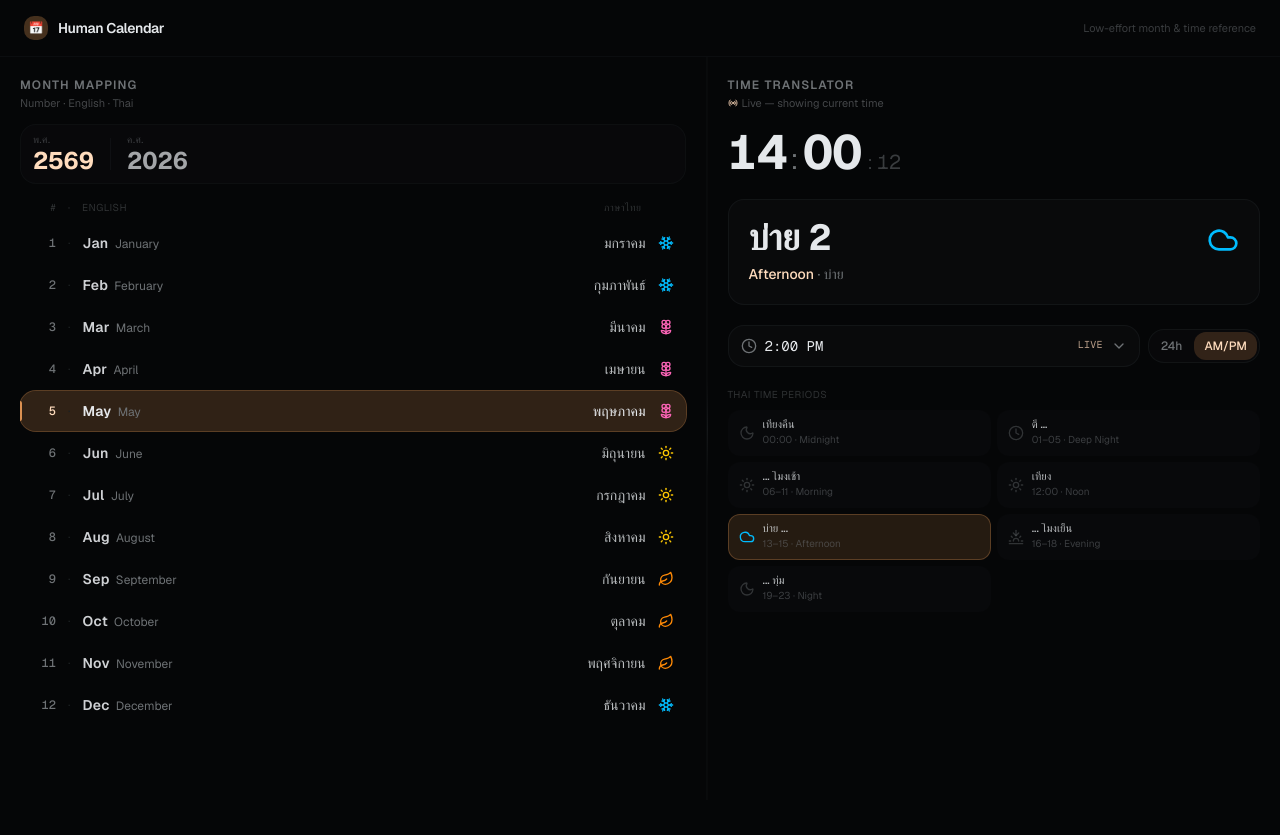
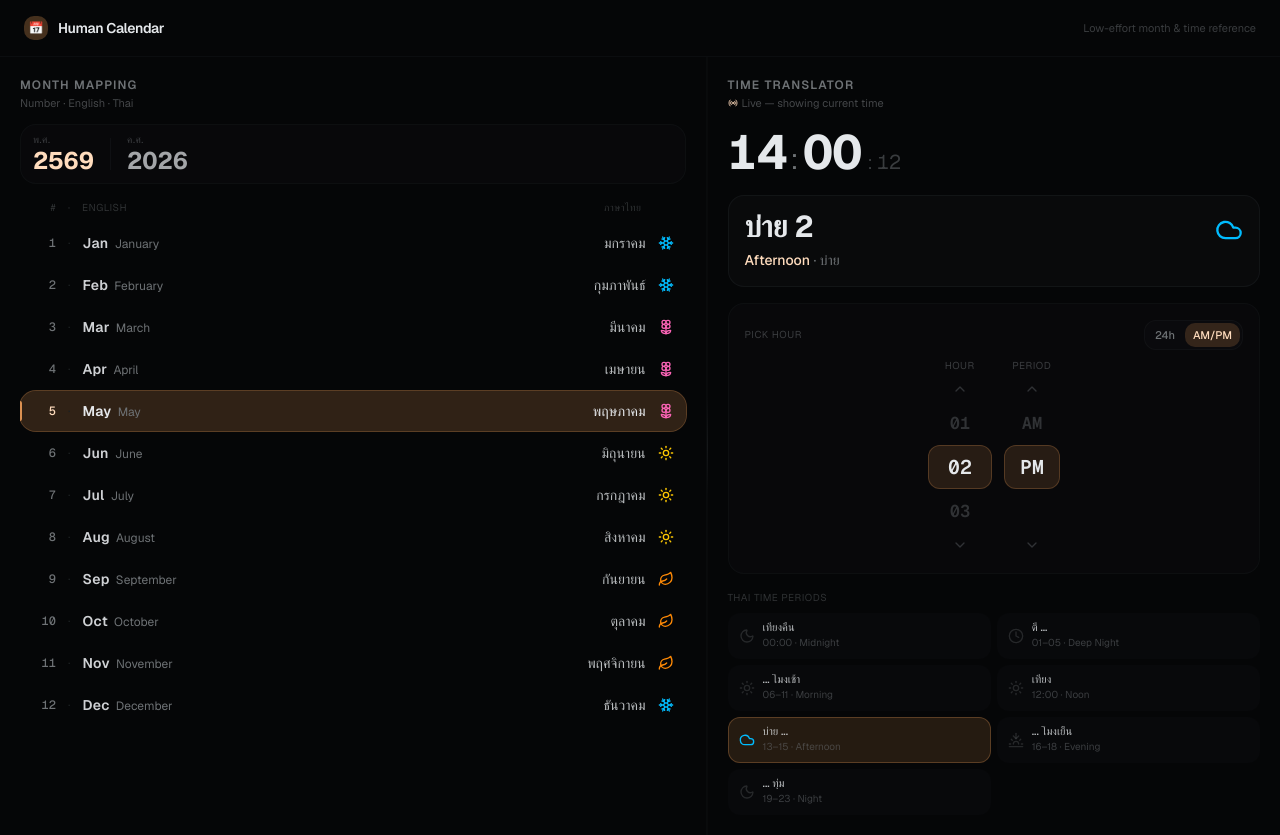
Before and after one commit to Sadiqeen/human-calendar-app, a Next.js app: page / in a window 1280 px wide. Both pictures are taken after a click on the button "AM/PM". Before the commit the page ends 800 px from the top, so only its background shows below. Built offline with nearby package versions, Linux system fonts and the light colour scheme.

Commit message:
feat: add scroll-wheel time picker with AM/PM
Implement tactile scroll-wheel for better time selection.

```diff
--- a/app/globals.css
+++ b/app/globals.css
@@ -113,3 +113,13 @@
     @apply bg-background text-foreground;
   }
 }
+
+@layer utilities {
+  .no-scrollbar::-webkit-scrollbar {
+    display: none;
+  }
+  .no-scrollbar {
+    -ms-overflow-style: none;
+    scrollbar-width: none;
+  }
+}
--- a/components/time-translator.tsx
+++ b/components/time-translator.tsx
@@ -1,6 +1,6 @@
 "use client"
 
-import { useState, useEffect, useRef } from "react"
+import { useState, useEffect, useRef, useCallback } from "react"
 import { translateToThaiTime } from "@/lib/calendar-data"
 import { cn } from "@/lib/utils"
 import {
@@ -12,8 +12,8 @@ import {
   Sun,
   Sunset,
   Cloud,
+  ChevronUp,
   ChevronDown,
-  Check,
 } from "lucide-react"
 import type { PeriodIconType } from "@/lib/calendar-data"
 
@@ -21,11 +21,7 @@ function pad(n: number) {
   return n.toString().padStart(2, "0")
 }
 
-// Icon color map per period
-const PERIOD_ICON_CONFIG: Record<
-  PeriodIconType,
-  { icon: typeof Moon; color: string }
-> = {
+const PERIOD_ICON_CONFIG: Record<PeriodIconType, { icon: typeof Moon; color: string }> = {
   Moon:    { icon: Moon,    color: "text-indigo-400" },
   Clock:   { icon: Clock,   color: "text-blue-400" },
   Sunrise: { icon: Sunrise, color: "text-orange-400" },
@@ -36,107 +32,144 @@ const PERIOD_ICON_CONFIG: Record<
 
 type TimeMode = "24hr" | "ampm"
 
-const HOURS_24 = Array.from({ length: 24 }, (_, i) => i)
-
-function to12(h: number): { hour: number; period: "AM" | "PM" } {
-  if (h === 0)  return { hour: 12, period: "AM" }
-  if (h < 12)   return { hour: h,  period: "AM" }
-  if (h === 12) return { hour: 12, period: "PM" }
-  return { hour: h - 12, period: "PM" }
+// --- Scroll-Wheel Column ---
+interface WheelColumnProps {
+  items: string[]
+  selectedIndex: number
+  onChange: (index: number) => void
+  label?: string
 }
 
-function from12(h: number, p: "AM" | "PM"): number {
-  if (p === "AM") return h === 12 ? 0 : h
-  return h === 12 ? 12 : h + 12
+const ITEM_H = 44 // px per row
+
+function WheelColumn({ items, selectedIndex, onChange, label }: WheelColumnProps) {
+  const containerRef = useRef<HTMLDivElement>(null)
+  const isDragging = useRef(false)
+  const startY = useRef(0)
+  const startIndex = useRef(0)
+  const frameRef = useRef<number | null>(null)
+
+  // Scroll into view on change
+  useEffect(() => {
+    const el = containerRef.current
+    if (!el) return
+    el.scrollTo({ top: selectedIndex * ITEM_H, behavior: "smooth" })
+  }, [selectedIndex])
+
+  const clamp = (v: number) => Math.max(0, Math.min(items.length - 1, v))
+
+  const handleScroll = useCallback(() => {
+    if (frameRef.current) return
+    frameRef.current = requestAnimationFrame(() => {
+      frameRef.current = null
+      const el = containerRef.current
+      if (!el) return
+      const idx = Math.round(el.scrollTop / ITEM_H)
+      if (idx !== selectedIndex) onChange(clamp(idx))
+    })
+  }, [selectedIndex, onChange, items.length])
+
+  // Touch/mouse drag
+  const onPointerDown = (e: React.PointerEvent) => {
+    isDragging.current = true
+    startY.current = e.clientY
+    startIndex.current = selectedIndex
+    ;(e.currentTarget as HTMLElement).setPointerCapture(e.pointerId)
   }
-
-function formatHourLabel(h: number, mode: TimeMode): string {
-  if (mode === "24hr") return `${pad(h)}:00`
-  const { hour, period } = to12(h)
-  return `${hour}:00 ${period}`
+  const onPointerMove = (e: React.PointerEvent) => {
+    if (!isDragging.current) return
+    const delta = startY.current - e.clientY
+    const newIdx = clamp(startIndex.current + Math.round(delta / ITEM_H))
+    if (newIdx !== selectedIndex) {
+      onChange(newIdx)
+      containerRef.current?.scrollTo({ top: newIdx * ITEM_H, behavior: "instant" })
     }
-
-interface HourDropdownProps {
-  value: number | null
-  liveHour: number
-  useLive: boolean
-  mode: TimeMode
-  onChange: (h: number) => void
   }
-
-function HourDropdown({ value, liveHour, useLive, mode, onChange }: HourDropdownProps) {
-  const [open, setOpen] = useState(false)
-  const ref = useRef<HTMLDivElement>(null)
-
-  const displayHour = useLive ? liveHour : (value ?? liveHour)
-  const label = formatHourLabel(displayHour, mode)
-
-  useEffect(() => {
-    function handleClickOutside(e: MouseEvent) {
-      if (ref.current && !ref.current.contains(e.target as Node)) setOpen(false)
-    }
-    document.addEventListener("mousedown", handleClickOutside)
-    return () => document.removeEventListener("mousedown", handleClickOutside)
-  }, [])
+  const onPointerUp = () => { isDragging.current = false }
 
   return (
-    <div ref={ref} className="relative">
+    <div className="flex flex-col items-center select-none">
+      {label && (
+        <span className="text-[10px] text-muted-foreground/50 uppercase tracking-wider mb-1">{label}</span>
+      )}
+      {/* Up arrow */}
       <button
-        onClick={() => setOpen((o) => !o)}
-        className={cn(
-          "flex items-center gap-2 w-full px-3 py-2.5 rounded-xl border text-sm font-mono transition-all",
-          "bg-muted/30 border-border/50 text-foreground hover:bg-muted/50 hover:border-border",
-          open && "border-accent/50 bg-muted/50"
-        )}
-        aria-haspopup="listbox"
-        aria-expanded={open}
+        onClick={() => onChange(clamp(selectedIndex - 1))}
+        className="flex items-center justify-center w-full py-1 text-muted-foreground/40 hover:text-foreground/70 transition-colors"
+        tabIndex={-1}
+        aria-label="Previous"
       >
-        <Clock className="w-4 h-4 text-muted-foreground flex-shrink-0" />
-        <span className="flex-1 text-left tabular-nums">{label}</span>
-        {useLive && (
-          <span className="text-[10px] text-accent-foreground/70 uppercase tracking-wide">Live</span>
-        )}
-        <ChevronDown
-          className={cn("w-4 h-4 text-muted-foreground transition-transform", open && "rotate-180")}
-        />
+        <ChevronUp className="w-4 h-4" />
       </button>
 
-      {open && (
+      {/* Viewport — 3 rows visible, middle is selected */}
+      <div className="relative w-full" style={{ height: ITEM_H * 3 }}>
+        {/* Selection highlight */}
         <div
-          role="listbox"
-          className="absolute z-50 top-full mt-1 left-0 right-0 max-h-56 overflow-y-auto rounded-xl border border-border bg-card shadow-xl"
+          className="absolute inset-x-0 pointer-events-none rounded-lg bg-accent/15 border border-accent/25"
+          style={{ top: ITEM_H, height: ITEM_H }}
+        />
+
+        {/* Fade masks */}
+        <div className="absolute inset-x-0 top-0 pointer-events-none z-10"
+          style={{ height: ITEM_H, background: "linear-gradient(to bottom, var(--tw-gradient-from), transparent)" }}
+        />
+        <div className="absolute inset-x-0 bottom-0 pointer-events-none z-10"
+          style={{ height: ITEM_H, background: "linear-gradient(to top, var(--tw-gradient-from), transparent)" }}
+        />
+
+        <div
+          ref={containerRef}
+          onScroll={handleScroll}
+          onPointerDown={onPointerDown}
+          onPointerMove={onPointerMove}
+          onPointerUp={onPointerUp}
+          onPointerCancel={onPointerUp}
+          className="absolute inset-0 overflow-y-scroll no-scrollbar cursor-ns-resize"
+          style={{ scrollSnapType: "y mandatory" }}
         >
-          {HOURS_24.map((h) => {
-            const isSelected = !useLive && value === h
-            return (
-              <button
-                key={h}
-                role="option"
-                aria-selected={isSelected}
-                onClick={() => { onChange(h); setOpen(false) }}
+          {/* padding before first item */}
+          <div style={{ height: ITEM_H }} />
+          {items.map((item, i) => (
+            <div
+              key={item}
+              onClick={() => onChange(i)}
+              style={{ height: ITEM_H, scrollSnapAlign: "center" }}
               className={cn(
-                  "flex items-center gap-2 w-full px-3 py-2 text-sm font-mono transition-colors text-left",
-                  isSelected
-                    ? "bg-accent/20 text-accent-foreground"
-                    : "text-foreground/80 hover:bg-muted/60 hover:text-foreground"
+                "flex items-center justify-center font-mono text-lg font-semibold tabular-nums transition-all cursor-pointer",
+                i === selectedIndex
+                  ? "text-foreground scale-110"
+                  : "text-muted-foreground/40 scale-95 hover:text-muted-foreground/70"
               )}
             >
-                <span className="tabular-nums flex-1">{formatHourLabel(h, mode)}</span>
-                {isSelected && <Check className="w-3.5 h-3.5 text-accent-foreground" />}
+              {item}
+            </div>
+          ))}
+          {/* padding after last item */}
+          <div style={{ height: ITEM_H }} />
+        </div>
+      </div>
+
+      {/* Down arrow */}
+      <button
+        onClick={() => onChange(clamp(selectedIndex + 1))}
+        className="flex items-center justify-center w-full py-1 text-muted-foreground/40 hover:text-foreground/70 transition-colors"
+        tabIndex={-1}
+        aria-label="Next"
+      >
+        <ChevronDown className="w-4 h-4" />
       </button>
-            )
-          })}
-        </div>
-      )}
     </div>
   )
 }
 
+// --- Main Component ---
 export function TimeTranslator() {
   const [selectedHour, setSelectedHour] = useState<number | null>(null)
   const [liveTime, setLiveTime] = useState<{ hour: number; minute: number; second: number } | null>(null)
   const [useLive, setUseLive] = useState(true)
   const [mode, setMode] = useState<TimeMode>("24hr")
+  const [ampm, setAmpm] = useState<"AM" | "PM">("AM")
 
   useEffect(() => {
     const update = () => {
@@ -150,9 +183,40 @@ export function TimeTranslator() {
 
   const activeHour: number = useLive && liveTime ? liveTime.hour : (selectedHour ?? 0)
   const result = translateToThaiTime(activeHour, 0)
+  const periodConfig = PERIOD_ICON_CONFIG[result.periodIcon]
+  const PeriodIcon = periodConfig.icon
 
-  const handleHourChange = (hour: number) => {
-    setSelectedHour(hour)
+  // --- Wheel picker items ---
+  const hours24 = Array.from({ length: 24 }, (_, i) => pad(i))     // "00"–"23"
+  const hours12 = Array.from({ length: 12 }, (_, i) => pad(i + 1)) // "01"–"12"
+  const ampmItems = ["AM", "PM"]
+
+  // Convert activeHour to 12h for display
+  const active12h = activeHour === 0 ? 12 : activeHour > 12 ? activeHour - 12 : activeHour
+  const activeAmpm: "AM" | "PM" = activeHour < 12 ? "AM" : "PM"
+
+  const handleHourChange24 = (idx: number) => {
+    setSelectedHour(idx)
+    setUseLive(false)
+  }
+
+  const handleHourChange12 = (idx: number) => {
+    const h12 = idx + 1 // 1–12
+    const newHour = ampm === "AM"
+      ? (h12 === 12 ? 0 : h12)
+      : (h12 === 12 ? 12 : h12 + 12)
+    setSelectedHour(newHour)
+    setUseLive(false)
+  }
+
+  const handleAmpmChange = (idx: number) => {
+    const newAmpm = idx === 0 ? "AM" : "PM"
+    setAmpm(newAmpm)
+    const h12 = useLive ? active12h : (selectedHour === null ? 12 : active12h)
+    const newHour = newAmpm === "AM"
+      ? (h12 === 12 ? 0 : h12)
+      : (h12 === 12 ? 12 : h12 + 12)
+    setSelectedHour(newHour)
     setUseLive(false)
   }
 
@@ -161,11 +225,12 @@ export function TimeTranslator() {
     setUseLive(true)
   }
 
-  const displayHour = pad(activeHour)
-  const displaySecond = useLive && liveTime ? pad(liveTime.second) : null
-
-  const periodConfig = PERIOD_ICON_CONFIG[result.periodIcon]
-  const PeriodIcon = periodConfig.icon
+  // Sync ampm with liveTime when in live mode
+  useEffect(() => {
+    if (useLive && liveTime) {
+      setAmpm(liveTime.hour < 12 ? "AM" : "PM")
+    }
+  }, [useLive, liveTime])
 
   return (
     <div className="flex flex-col h-full">
@@ -187,27 +252,27 @@ export function TimeTranslator() {
       </div>
 
       {/* Big clock display */}
-      <div className="flex items-baseline gap-1 mb-5">
+      <div className="flex items-baseline gap-1 mb-4">
         <span className="text-5xl font-bold tracking-tight tabular-nums text-foreground">
-          {displayHour}
+          {pad(activeHour)}
         </span>
         <span className="text-3xl font-light text-muted-foreground mb-0.5">:</span>
         <span className="text-5xl font-bold tracking-tight tabular-nums text-foreground">00</span>
-        {displaySecond !== null && (
+        {useLive && liveTime && (
           <>
             <span className="text-xl font-light text-muted-foreground/50 mb-0.5 ml-0.5">:</span>
             <span className="text-xl font-mono text-muted-foreground/50 tabular-nums mb-0.5">
-              {displaySecond}
+              {pad(liveTime.second)}
             </span>
           </>
         )}
       </div>
 
       {/* Thai translation result */}
-      <div className="bg-muted/30 border border-border/50 rounded-2xl p-5 mb-5 transition-all duration-300">
+      <div className="bg-muted/30 border border-border/50 rounded-2xl p-4 mb-4 transition-all duration-300">
         <div className="flex items-start justify-between gap-4">
           <div>
-            <p className="text-4xl font-bold text-foreground leading-none mb-2 text-pretty">
+            <p className="text-3xl font-bold text-foreground leading-none mb-2 text-pretty">
               {result.thaiSpoken}
             </p>
             <p className="text-sm text-muted-foreground">
@@ -216,34 +281,22 @@ export function TimeTranslator() {
               <span>{result.period}</span>
             </p>
           </div>
-          <PeriodIcon
-            className={cn("w-8 h-8 flex-shrink-0 mt-1", periodConfig.color)}
-            aria-hidden
-          />
+          <PeriodIcon className={cn("w-7 h-7 flex-shrink-0 mt-1", periodConfig.color)} aria-hidden />
         </div>
       </div>
 
-      {/* Controls row: dropdown + mode toggle */}
-      <div className="flex items-center gap-2 mb-5">
-        <div className="flex-1">
-          <HourDropdown
-            value={selectedHour}
-            liveHour={liveTime?.hour ?? 0}
-            useLive={useLive}
-            mode={mode}
-            onChange={handleHourChange}
-          />
-        </div>
-
-        {/* 24hr / AM-PM toggle */}
-        <div className="flex items-center rounded-xl border border-border/50 bg-muted/20 p-0.5 gap-0.5 flex-shrink-0">
+      {/* Wheel Picker + controls */}
+      <div className="bg-muted/20 border border-border/30 rounded-2xl p-4 mb-4"
+        style={{ "--tw-gradient-from": "oklch(0.16 0.006 240)" } as React.CSSProperties}
+      >
+        <div className="flex items-center justify-between mb-2">
+          <span className="text-[10px] text-muted-foreground/50 uppercase tracking-wider">Pick hour</span>
+          <div className="flex items-center gap-0.5 rounded-lg border border-border/40 bg-muted/20 p-0.5">
             <button
               onClick={() => setMode("24hr")}
               className={cn(
-              "px-2.5 py-1.5 rounded-lg text-xs font-medium transition-all",
-              mode === "24hr"
-                ? "bg-accent/20 text-accent-foreground"
-                : "text-muted-foreground hover:text-foreground"
+                "px-2 py-1 rounded-md text-[11px] font-medium transition-all",
+                mode === "24hr" ? "bg-accent/20 text-accent-foreground" : "text-muted-foreground hover:text-foreground"
               )}
             >
               24h
@@ -251,26 +304,56 @@ export function TimeTranslator() {
             <button
               onClick={() => setMode("ampm")}
               className={cn(
-              "px-2.5 py-1.5 rounded-lg text-xs font-medium transition-all",
-              mode === "ampm"
-                ? "bg-accent/20 text-accent-foreground"
-                : "text-muted-foreground hover:text-foreground"
+                "px-2 py-1 rounded-md text-[11px] font-medium transition-all",
+                mode === "ampm" ? "bg-accent/20 text-accent-foreground" : "text-muted-foreground hover:text-foreground"
               )}
             >
               AM/PM
             </button>
           </div>
-
-        {/* Clear / back to live */}
           {!useLive && (
             <button
               onClick={handleClear}
-            className="p-2 rounded-xl border border-border/50 bg-muted/20 text-muted-foreground hover:text-foreground hover:bg-muted/40 transition-all flex-shrink-0"
+              className="flex items-center gap-1 text-[11px] text-muted-foreground hover:text-foreground transition-colors"
               aria-label="Back to live time"
             >
-            <X className="w-4 h-4" />
+              <X className="w-3.5 h-3.5" />
+              Live
             </button>
           )}
+        </div>
+
+        <div className="flex items-center justify-center gap-3">
+          {mode === "24hr" ? (
+            <div className="w-20">
+              <WheelColumn
+                items={hours24}
+                selectedIndex={activeHour}
+                onChange={handleHourChange24}
+                label="hour"
+              />
+            </div>
+          ) : (
+            <>
+              <div className="w-16">
+                <WheelColumn
+                  items={hours12}
+                  selectedIndex={active12h - 1}
+                  onChange={handleHourChange12}
+                  label="hour"
+                />
+              </div>
+              <div className="w-14">
+                <WheelColumn
+                  items={ampmItems}
+                  selectedIndex={useLive ? (activeAmpm === "AM" ? 0 : 1) : (ampm === "AM" ? 0 : 1)}
+                  onChange={handleAmpmChange}
+                  label="period"
+                />
+              </div>
+            </>
+          )}
+        </div>
       </div>
 
       {/* Reference table */}
@@ -279,13 +362,13 @@ export function TimeTranslator() {
         <div className="grid grid-cols-2 gap-1.5">
           {(
             [
-              { period: "เที่ยงคืน", en: "Midnight",  time: "00:00", icon: "Moon"    },
-              { period: "ตี ...",     en: "Deep Night", time: "01–05", icon: "Clock"   },
-              { period: "... โมงเช้า",en: "Morning",   time: "06–11", icon: "Sun"     },
-              { period: "เที่ยง",    en: "Noon",       time: "12:00", icon: "Sun"     },
-              { period: "บ่าย ...",   en: "Afternoon",  time: "13–15", icon: "Cloud"   },
-              { period: "... โมงเย็น",en: "Evening",   time: "16–18", icon: "Sunset"  },
-              { period: "... ทุ่ม",   en: "Night",     time: "19–23", icon: "Moon"    },
+              { period: "เที่ยงคืน",   en: "Midnight",   time: "00:00", icon: "Moon"    },
+              { period: "ตี ...",       en: "Deep Night", time: "01–05", icon: "Clock"   },
+              { period: "... โมงเช้า", en: "Morning",    time: "06–11", icon: "Sun"     },
+              { period: "เที่ยง",      en: "Noon",       time: "12:00", icon: "Sun"     },
+              { period: "บ่าย ...",    en: "Afternoon",  time: "13–15", icon: "Cloud"   },
+              { period: "... โมงเย็น", en: "Evening",    time: "16–18", icon: "Sunset"  },
+              { period: "... ทุ่ม",    en: "Night",      time: "19–23", icon: "Moon"    },
             ] as Array<{ period: string; en: string; time: string; icon: PeriodIconType }>
           ).map((row) => {
             const cfg = PERIOD_ICON_CONFIG[row.icon]
@@ -302,7 +385,7 @@ export function TimeTranslator() {
                 )}
               >
                 <IconComp
-                  className={cn("w-4 h-4 flex-shrink-0", isActive ? cfg.color : "text-muted-foreground/40")}
+                  className={cn("w-4 h-4 flex-shrink-0", isActive ? cfg.color : "text-muted-foreground/30")}
                   aria-hidden
                 />
                 <div className="min-w-0">
```
Lines whose indentation alone changed are shown as unchanged.
